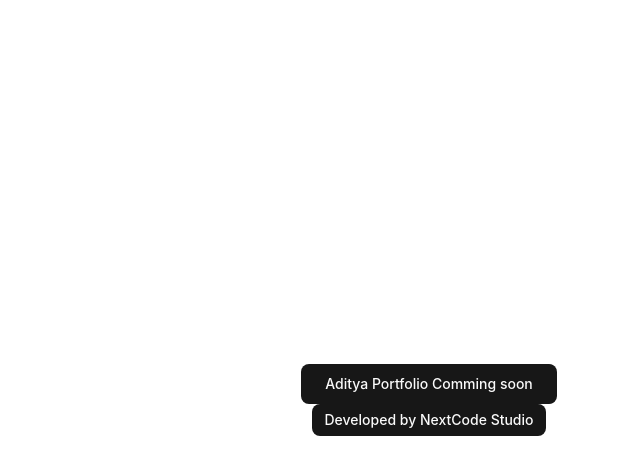
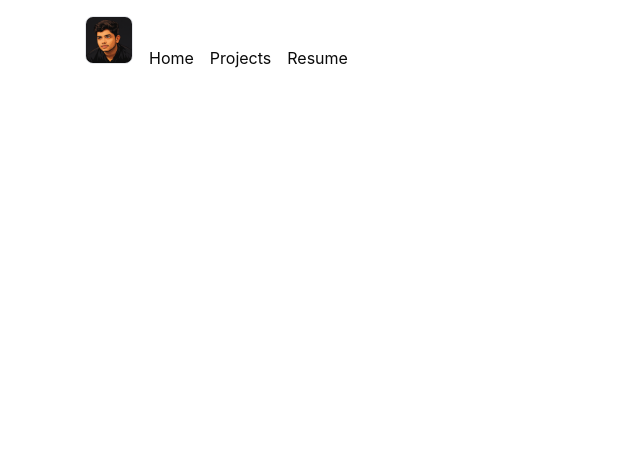
Before and after one commit to Singhaditya-sde/portfolio, a React (Vite) app: page / in a window 1280 px wide. Shown: the top 474 px of the page, without its empty margins (211-851 px from the left). Built offline with nearby package versions, Linux system fonts and the light colour scheme.

Commit message:
insert a img for logo

```diff
--- a/src/App.tsx
+++ b/src/App.tsx
@@ -1,15 +1,12 @@
-import { Button } from '@/components/ui/button';
+import { BrowserRouter } from 'react-router-dom';
+
+import Routing from './routing/Routing';
 
 function App() {
   return (
-    <div className="flex min-h-svh flex-col items-center justify-center">
-      <Button size={'lg'} className="cursor-pointer">
-        Aditya Portfolio Comming soon
-      </Button>
-      <Button size={'sm'} className="cursor-pointer">
-        Developed by NextCode Studio
-      </Button>
-    </div>
+    <BrowserRouter>
+      <Routing />
+    </BrowserRouter>
   );
 }
 
--- /dev/null
+++ b/src/components/common/Container.tsx
@@ -0,0 +1,19 @@
+import type React from 'react';
+
+export default function Container({
+  children,
+  className,
+  ...props
+}: {
+  children: React.ReactNode;
+  className?: string;
+}) {
+  return (
+    <div
+      className={`animate-fade-in-blur container mx-auto max-w-3xl px-4 ${className}`}
+      {...props}
+    >
+      {children}
+    </div>
+  );
+}
--- /dev/null
+++ b/src/components/common/Navbar.tsx
@@ -0,0 +1,37 @@
+import { Link } from 'react-router-dom';
+
+import { navbarConfig } from '@/config/Navbar';
+
+import Adi_profile_vector from '../../assets/Adi_profile_vector.png';
+import Container from './Container';
+
+export default function Navbar() {
+  return (
+    <Container className="sticky top-0 z-20 rounded-md py-4 backdrop-blur-sm">
+      <div className="flex items-center justify-between px-6">
+        <div className="flex items-baseline gap-4">
+          <Link to="/">
+            <img
+              className="h-12 w-12 rounded-md border border-gray-200 bg-blue-300 transition-all duration-300 ease-in-out hover:scale-90 dark:bg-yellow-300"
+              src={Adi_profile_vector}
+              alt={navbarConfig.logo.alt}
+              width={navbarConfig.logo.width}
+              height={navbarConfig.logo.height}
+            />
+          </Link>
+          <div className="flex items-center justify-center gap-4">
+            {navbarConfig.navItems.map((items) => (
+              <Link
+                className="transittion-all duration-300 ease-in-out hover:underline hover:decoration-2 hover:underline-offset-4"
+                key={items.label}
+                to={items.herf}
+              >
+                {items.label}
+              </Link>
+            ))}
+          </div>
+        </div>
+      </div>
+    </Container>
+  );
+}
--- /dev/null
+++ b/src/components/landing/Hero.tsx
@@ -0,0 +1,3 @@
+export default function Hero() {
+  return <div></div>;
+}
--- /dev/null
+++ b/src/config/Navbar.tsx
@@ -0,0 +1,26 @@
+export interface NavItem {
+  label: string;
+  herf: string;
+}
+
+export const navbarConfig = {
+  logo: {
+    alt: 'logo',
+    width: 100,
+    height: 100,
+  },
+  navItems: [
+    {
+      label: 'Home',
+      herf: '/',
+    },
+    {
+      label: 'Projects',
+      herf: '/projects',
+    },
+    {
+      label: 'Resume',
+      herf: '/resume',
+    },
+  ] as NavItem[],
+};
--- /dev/null
+++ b/src/layout/MainLayout.tsx
@@ -0,0 +1,14 @@
+import { Outlet } from 'react-router-dom';
+
+import Navbar from '@/components/common/Navbar';
+
+export default function MainLayout() {
+  return (
+    <div className="min-h-screen flex flex-col">
+      <Navbar />
+      <main>
+        <Outlet />
+      </main>
+    </div>
+  );
+}
--- /dev/null
+++ b/src/modules/landing/LandingPage.tsx
@@ -0,0 +1,10 @@
+import Container from '@/components/common/Container';
+import Hero from '@/components/landing/Hero';
+
+export default function LandingPage() {
+  return (
+    <Container>
+      <Hero />
+    </Container>
+  );
+}
--- /dev/null
+++ b/src/routing/Routing.tsx
@@ -0,0 +1,16 @@
+import { Route, Routes } from 'react-router-dom';
+
+import MainLayout from '@/layout/MainLayout';
+import LandingPage from '@/modules/landing/LandingPage';
+
+export default function Routing() {
+  return (
+    <>
+      <Routes>
+        <Route element={<MainLayout />}>
+          <Route path="/" element={<LandingPage />} />
+        </Route>
+      </Routes>
+    </>
+  );
+}
```
Also changed, not shown: src/assets/Adi_profile_vector.png (renamed from public/Adi_profile_vector.png).
